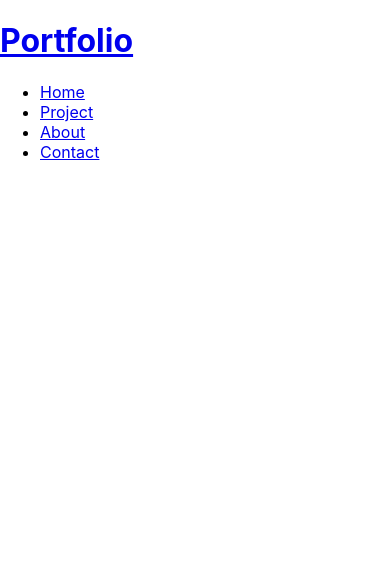
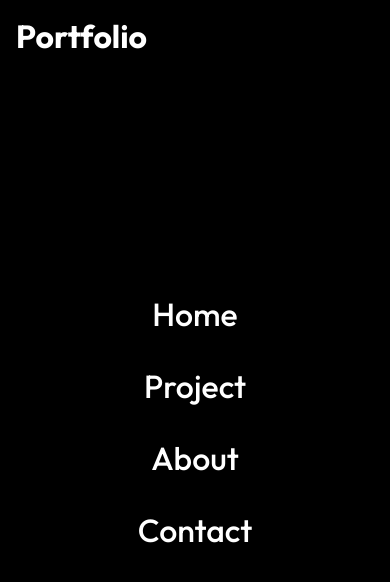
Before and after one commit to magical91/Portfolio_pro, a React (Create React App) app: page / in a window 390 px wide. Shown: the top 582 px of the page. Built offline with nearby package versions, Linux system fonts and the light colour scheme.

Commit message:
made the navbar mobile responsive

```diff
--- a/src/components/Navbar.css
+++ b/src/components/Navbar.css
@@ -0,0 +1,42 @@
+.header {
+    display: flex;
+    justify-content: space-between;
+    align-items: center;
+    padding: 1rem;
+}
+
+.nav-menu {
+    display: flex;
+}
+
+.nav-menu li {
+    padding: 0 1rem;
+}
+
+.nav-menu li a {
+    font-size: 1.2rem;
+    font-weight: 500;
+}
+
+@media screen and (max-width: 1040px) {
+    .nav-menu {
+        flex-direction: column;
+        justify-content: center;
+        align-items: center;
+        width: 100%;
+        height: 100vh;
+        background: rgba(0, 0, 0, .9);
+        position: absolute;
+        top: 0;
+        left: 0;
+        z-index: -3;
+    }
+
+    .nav-menu li {
+        padding: 1rem 0;
+    }
+
+    .nav-menu li a {
+        font-size: 2rem;
+    }
+}
--- a/src/components/Navbar.js
+++ b/src/components/Navbar.js
@@ -9,7 +9,7 @@ const Navbar = () => {
           <Link to="/">
               <h1>Portfolio</h1>
           </Link>
-          <ul>
+          <ul className="nav-menu">
               <li>
                   <Link to="/">Home</Link>
               </li>
--- a/src/index.css
+++ b/src/index.css
@@ -1,13 +1,35 @@
-body {
+@import url('https://fonts.googleapis.com/css2?family=Outfit:wght@100;200;300;400;500;600;700;800;900&display=swap');
+
+* {
+  box-sizing: border-box;
   margin: 0;
-  font-family: -apple-system, BlinkMacSystemFont, 'Segoe UI', 'Roboto', 'Oxygen',
-    'Ubuntu', 'Cantarell', 'Fira Sans', 'Droid Sans', 'Helvetica Neue',
-    sans-serif;
-  -webkit-font-smoothing: antialiased;
-  -moz-osx-font-smoothing: grayscale;
+  padding: 0;
+  font-family: 'Outfit', sans-serif;
 }
 
-code {
-  font-family: source-code-pro, Menlo, Monaco, Consolas, 'Courier New',
-    monospace;
+body {
+  background: #000;
 }
+
+h1,
+h4,
+p,
+a {
+  color: #fff;
+  text-decoration: none;
+}
+
+ul {
+  list-style-type: none;
+}
+
+/* .btn {
+  padding: 12px 32px;
+  font-size: 1rem;
+  text-transform: uppercase;
+  background: rgb(248, 217, 15);
+  color: #222;
+  border: 1px solid #fff;
+  font-weight: 600;
+  cursor: pointer;
+} */
```
